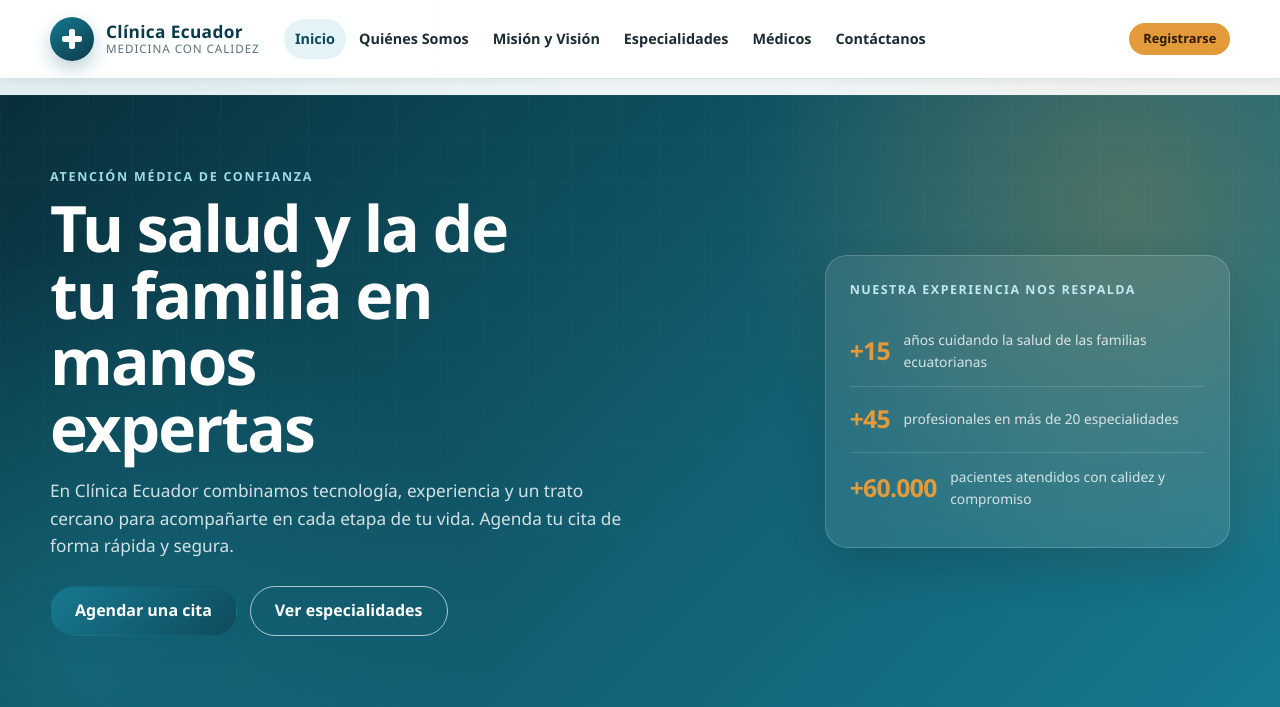
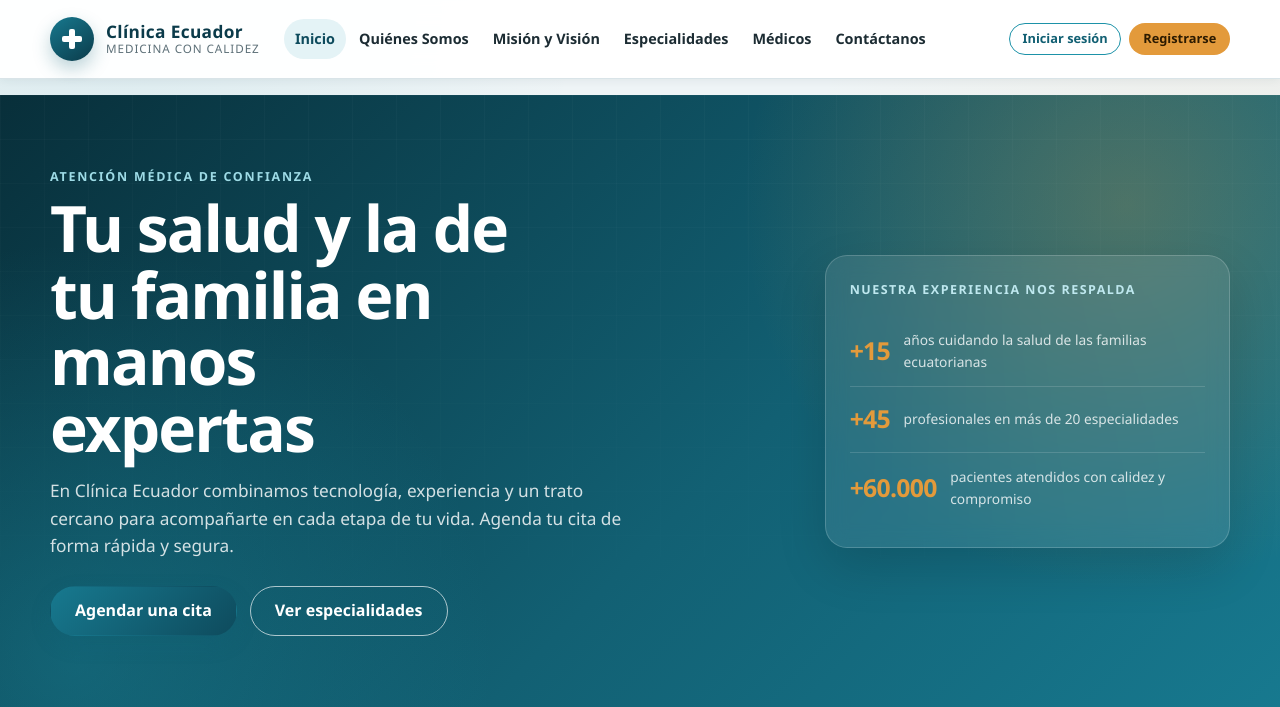
Before and after one commit to Sebastianyiyi/ProyectoSOA, a Spring Boot app: page / in a window 1280 px wide. Shown: the top 707 px of the page. Run offline with Spring Boot 4, Linux system fonts and the light colour scheme; some of the project's set-up classes (security, data sources, template engines, error pages and the like) are left out, and stand-ins take their place.

Commit message:
fix: mejora el contraste de los botones de sesion en la cabecera

```diff
--- a/src/main/resources/static/index.html
+++ b/src/main/resources/static/index.html
@@ -86,7 +86,7 @@
 
                 <div class="nav-actions">
                     <div class="guest-only">
-                        <button class="btn btn-outline-light btn-sm" type="button" onclick="showView('view-login')">
+                        <button class="btn btn-outline-primary btn-sm" type="button" onclick="showView('view-login')">
                             Iniciar sesión
                         </button>
                         <button class="btn btn-warning btn-sm" type="button" onclick="showView('view-registro')">
@@ -97,7 +97,7 @@
                     <div class="auth-only session-info" style="display: none;">
                         <span class="session-email" id="user-email-display"></span>
                         <span class="badge" id="user-role-badge"></span>
-                        <button class="btn btn-outline-light btn-sm" type="button" id="btn-logout">Salir</button>
+                        <button class="btn btn-outline-primary btn-sm" type="button" id="btn-logout">Salir</button>
                     </div>
                 </div>
             </nav>
```
